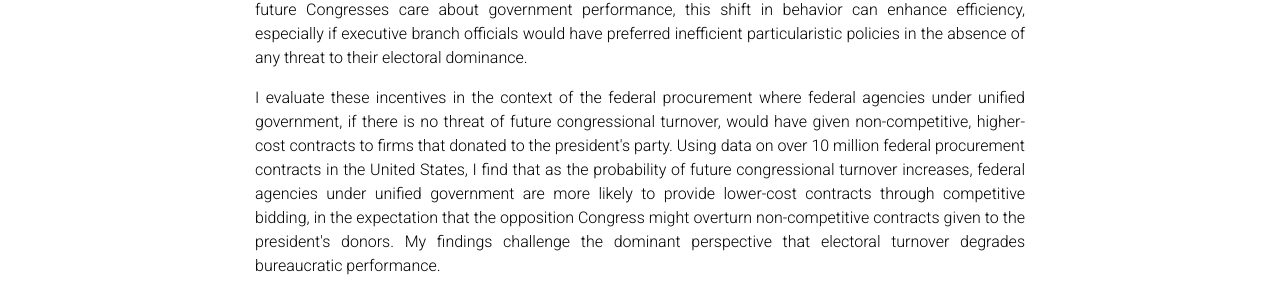
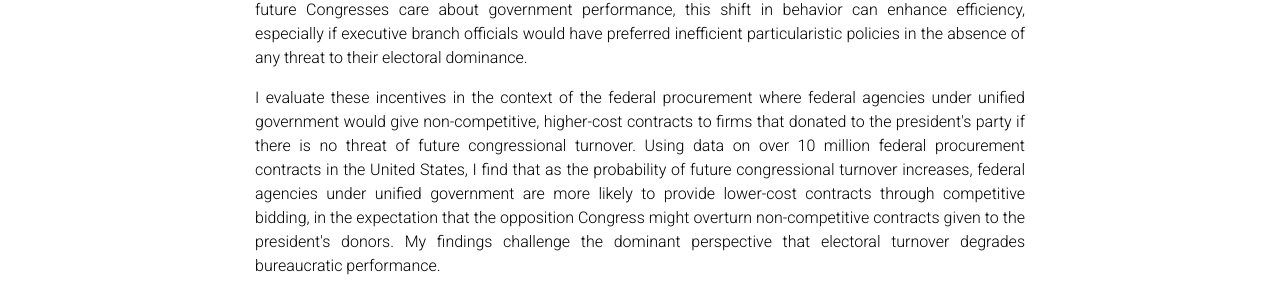
Before and after one commit to kyuwon-lee/kyuwon-lee.github.io, a Jekyll site: the page built from _pages/Research.md, in a window 1280 px wide and 1296 px high. Shown: the part 464-762 px from the top of the window. Built offline with Jekyll 4.4.1, drawn with Linux system fonts in a browser that asks for light colours; comment, search, counter and statistics services are not loaded; a style sheet for code colours, icons or effects is not loaded.

Commit message:
Update Research.md

```diff
--- a/_pages/Research.md
+++ b/_pages/Research.md
@@ -12,7 +12,7 @@ nav: true
 Do political actors attempt to "lock in" their preferred policies in response to anticipated electoral turnover, and does this generate government inefficiencies? Conventional accounts suggest that public officials expecting the waning of their power due to electoral turnover have incentives to insulate their preferred policies through cumbersome and inefficient bureaucratic procedures. This argument is premised on an assumption that adversaries will find it difficult or impossible to overturn those policies via formal means. But in numerous policy areas, those adversaries may have informal means at their disposal that are far easier to implement. In those areas, officials facing the threat of electoral turnover may find it in their interest to reflect the future Congress's preference so that their policies survive after the congressional turnover. To the extent that those future Congresses care about government performance, this shift in behavior can enhance efficiency, especially if executive branch officials would have preferred inefficient particularistic policies in the absence of any threat to their electoral dominance.</font></p>
 
 <p style="text-align: justify;"><font size="3">
- I evaluate these incentives in the context of the federal procurement where federal agencies under unified government, if there is no threat of future congressional turnover, would have given non-competitive, higher-cost contracts to firms that donated to the president's party. Using data on over 10 million federal procurement contracts in the United States, I find that as the probability of future congressional turnover increases, federal agencies under unified government are more likely to provide lower-cost contracts through competitive bidding, in the expectation that the opposition Congress might overturn non-competitive contracts given to the president's donors. My findings challenge the dominant perspective that electoral turnover degrades bureaucratic performance.</font></p>
+ I evaluate these incentives in the context of the federal procurement where federal agencies under unified government would give non-competitive, higher-cost contracts to firms that donated to the president's party if there is no threat of future congressional turnover. Using data on over 10 million federal procurement contracts in the United States, I find that as the probability of future congressional turnover increases, federal agencies under unified government are more likely to provide lower-cost contracts through competitive bidding, in the expectation that the opposition Congress might overturn non-competitive contracts given to the president's donors. My findings challenge the dominant perspective that electoral turnover degrades bureaucratic performance.</font></p>
 
 
 ## peer-reviewed articles
```
